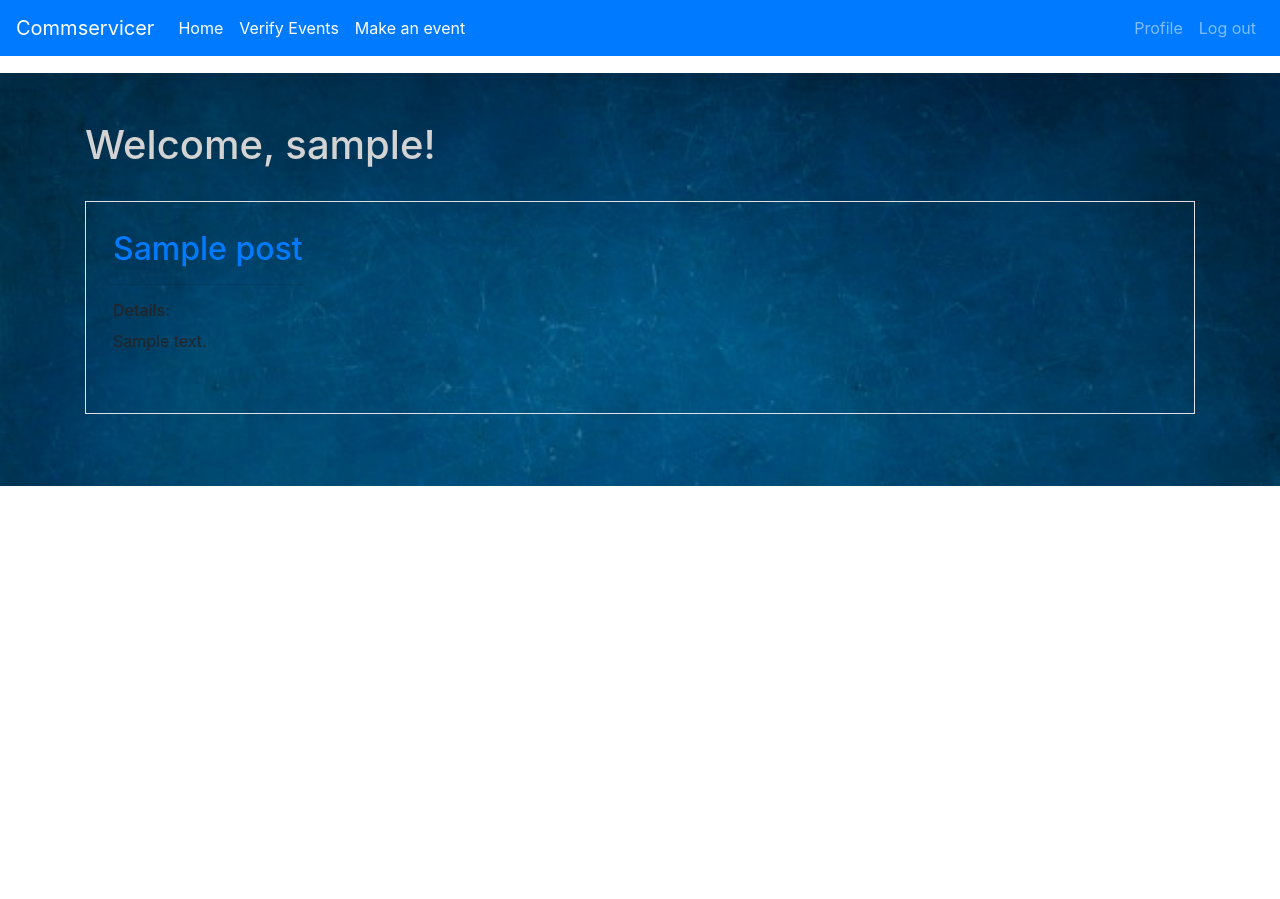
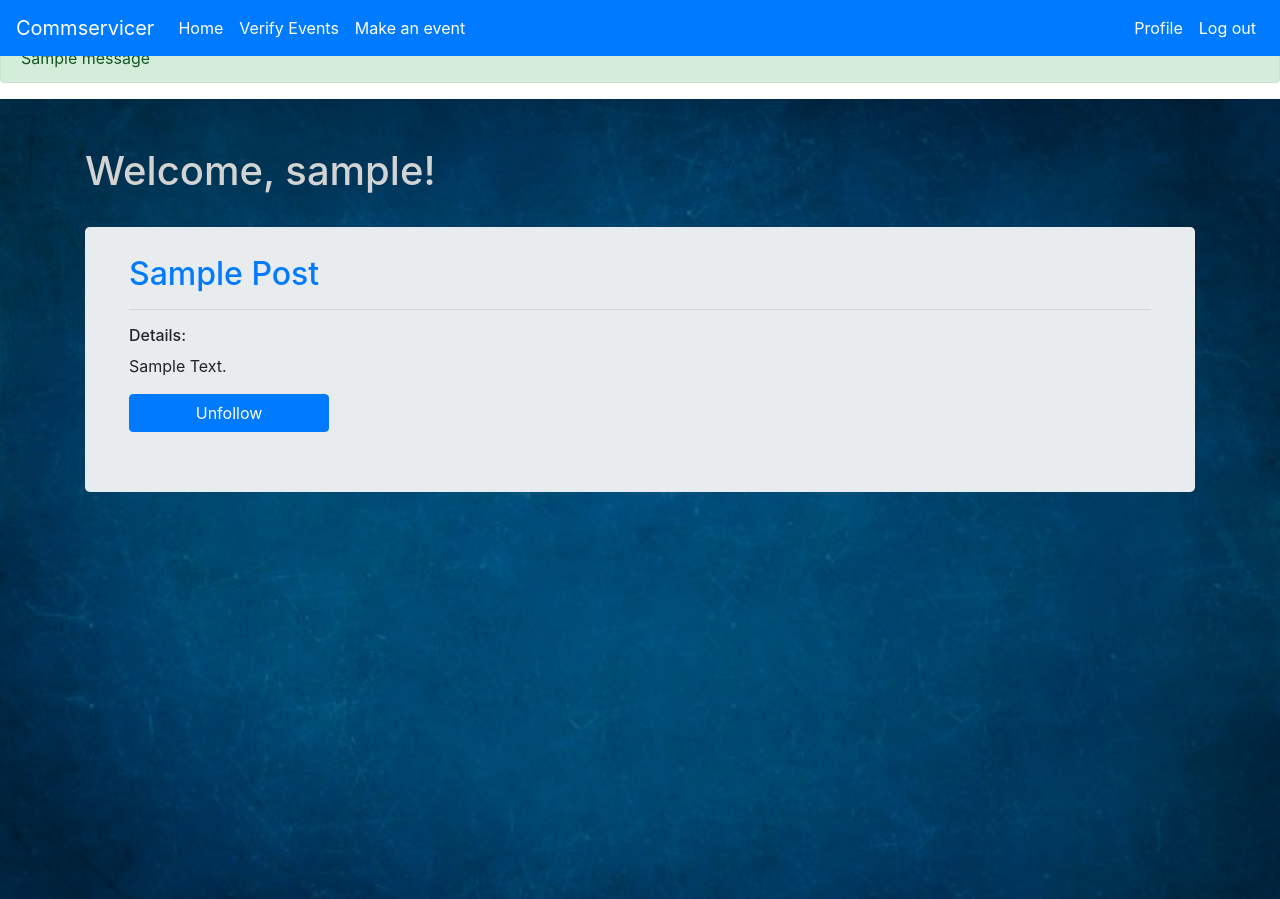
Before and after one commit to rioadinugraha/FlaskTestingWeb, a Flask app: page / in a window 1280 px wide. Before the commit the page ends 486 px from the top, so only its background shows below. Run offline with Flask 2, Linux system fonts and the light colour scheme; a user stored in the database is signed in; tables that the repository leaves empty hold one stand-in row (values such as "Sample post"); one stand-in notice (Sample message) is shown; some libraries are stand-ins or nearby versions.

Commit message:
minor changes

```diff
--- a/app/routes.py
+++ b/app/routes.py
@@ -19,7 +19,7 @@
         current_user.username = form.username.data
         current_user.about_me = form.about_me.data
         db.session.commit()
-        flash('username and profile changed')
+        flash('Username and profile changed', 'success')
         return redirect(url_for('edit_profile'))
     elif request.method == 'GET':
         form.username.data = current_user.username
@@ -53,7 +53,7 @@
         user = User.query.filter_by(username=form.username.data).first()
         if user is None or not user.check_password(form.password.data):
             # flash('Login requested for user {}, remember_me={}'.format(
-            flash('Invalid username or password')
+            flash('Invalid username or password', 'danger')
             return redirect(url_for('login'))
         login_user(user,remember=form.remember_me.data)
         next_page = request.args.get('next')
@@ -79,7 +79,7 @@
         user.set_password(form.password.data)
         db.session.add(user)
         db.session.commit()
-        flash('Congratulations, you are now a registered user!')
+        flash('Congratulations, you are now a registered user!', 'success')
         return redirect(url_for('login'))
     return render_template('register.html', title='Register', form=form)
 
@@ -103,7 +103,7 @@
                     start_time = form.start_time.data)
         db.session.add(post)
         db.session.commit()
-        flash('We have received your application')
+        flash('We have received your application', 'success')
         return redirect(url_for('index'))
     return render_template('make_event.html',user=user, form=form)
 
@@ -132,17 +132,17 @@
     if form.validate_on_submit():
         post = Post.query.filter_by(id = id).first()
         if post is None:
-            flash("event {} does not exist".format(id))
+            flash("Event {} does not exist".format(id), 'warning')
             return redirect(url_for('index'))
         # if post.verified is False:
         #     flash("event is not verified yet")
         #     return redirect(url_for('event',id=id))
         if post.has_joined(current_user) is True:
-            flash('you have already joined this event')
+            flash('You have already joined this event', 'info')
             return redirect(url_for('event_details',id=id))
         post.join(current_user)
         db.session.commit()
-        flash('you have successfully joined the event!!')
+        flash('You have successfully joined the event!!', 'success')
         return redirect(url_for('event_details',id=id))
     else:
         return redirect(url_for(index))
@@ -155,17 +155,17 @@
     if form.validate_on_submit():
         post = Post.query.filter_by(id = id).first()
         if post is None:
-            flash("event {} does not exist".format(id))
+            flash("Event {} does not exist".format(id), 'danger')
             return redirect(url_for('index'))
         # if post.verified is False:
         #     flash("event is not verified yet")
         #     return redirect(url_for('event_details',id=id))
         if post.has_joined(current_user) is False:
-            flash('you have not joined this event')
+            flash('You have not joined this event', 'danger')
             return redirect(url_for('event_details',id=id))
         post.leave(current_user)
         db.session.commit()
-        flash('you have successfully left the event!!')
+        flash('You have successfully left the event!!', 'info')
         return redirect(url_for('event_details',id=id))
     else:
         return redirect(url_for(index))
@@ -178,15 +178,15 @@
     if form.validate_on_submit():
         post = Post.query.filter_by(id = id).first()
         if post is None:
-            flash("event {} does not exist".format(id))
+            flash("Event {} does not exist".format(id), 'danger')
             return redirect(url_for('index'))
 
         if post.verified is True:
-            flash('event already verified')
+            flash('Event already verified', 'info')
             return redirect(url_for('event_details',id=id))
         post.verified = True
         db.session.commit()
-        flash('event is verified!!')
+        flash('Event is verified!!', 'success')
         return redirect(url_for('event_details',id=id))
     else:
         return redirect(url_for(index))
--- a/app/templates/_post.html
+++ b/app/templates/_post.html
@@ -1,28 +1,29 @@
- <div class="container pt-3 pb-3 border">
-     <table class="table table-responsive table-borderless">
+<div class="jumbotron pt-3 pb-3">
+     <table class="table table-borderless" style="width: 100%">
         <tr valign="top">
             {#<td><img src="{{ post.user_id.avatar(36) }}"></td>#}
             <td>
                 <a href="{{ url_for('event_details', id=post.id) }}">
-                    <h2>{{ post.title }}</h2>
+                    <h2 class="text-capitalize">{{ post.title }}</h2>
                 </a>
                 <hr>
                 <h6>Details:</h6>
-                <p>{{ post.body }}<p>
-            {% if user.user_level >2 %}
+                <p class="text-capitalize">{{ post.body }}<p>
                 {% if not post.has_joined(user)%}
                     <form action="{{ url_for('join', id =post.id) }}" method="post">
-                        {{ form.hidden_tag() }}
-                        {{ form.submit(value='join') }}
-
+                        <div class="form-group text-center">
+                            {{ form.hidden_tag() }}
+                            {{ form.submit(value='Join', class="btn btn-primary", style="width:200px;") }}
+                        </div>
                     </form>
-                {% else%}
+                {% else %}
                     <form action="{{ url_for('leave', id=post.id) }}" method="post">
-                        {{ form.hidden_tag() }}
-                        {{ form.submit(value='Unfollow') }}
+                        <div class="form-group">
+                            {{ form.hidden_tag() }}
+                            {{ form.submit(value='Unfollow', class="btn btn-primary", style="width:200px;") }}
+                        </div>
                     </form>
                 {% endif %}
-            {% endif %}
             </td>
         </tr>
     </table>
--- a/app/templates/base.html
+++ b/app/templates/base.html
@@ -48,10 +48,10 @@
 
             </ul>
             <ul class="navbar-nav ml-auto">
-                <li class="nav-item">
+                <li class="nav-item active">
                     <a class="nav-link" href="{{ url_for('user', username= current_user.username) }}">Profile</a>
                 </li>
-                <li class="nav-item">
+                <li class="nav-item active">
                     <a class="nav-link" href="{{ url_for('logout') }}">Log out</a>
                 </li>
             </ul>
@@ -59,14 +59,14 @@
         {% endif %}
     </div>
     <hr>
-    {%  with messages = get_flashed_messages() %}
-    {%  if messages %}
-    <ul>
-        {% for i in messages %}
-        <li>{{ i }}</li>
-        {% endfor %}
-    </ul>
-    {% endif %}
+    {% with messages = get_flashed_messages(with_categories=true) %}
+        {% if messages %}
+            {% for category, message in messages %}
+                <div class="alert alert-{{ category }}">
+                    {{ message }}
+                </div>
+            {% endfor %}
+        {% endif %}
     {% endwith %}
 
     {% block content %}
--- a/app/templates/index.html
+++ b/app/templates/index.html
@@ -1,7 +1,7 @@
 {%  extends "base.html"%}
 {%  block content %}
 <div class="view" style="background-image: url('static/images/bluebg.jpg'); background-size: cover;
-                        -webkit-background-size: cover; -moz-background-size: cover; -o-background-size: cover;">
+                        -webkit-background-size: cover; -moz-background-size: cover; -o-background-size: cover; height: 100%; width: 100%; position: absolute;">
      <div class="container pt-5 pb-5">
 		 <h1 style="color: lightgray;">Welcome, {{ current_user.username }}!</h1>
 		 <br>
@@ -10,4 +10,4 @@
 	    {%  endfor %}
 	</div>
 </div>
-{%  endblock %}
+{%  endblock %};
```
Also changed, not shown: app.db.
